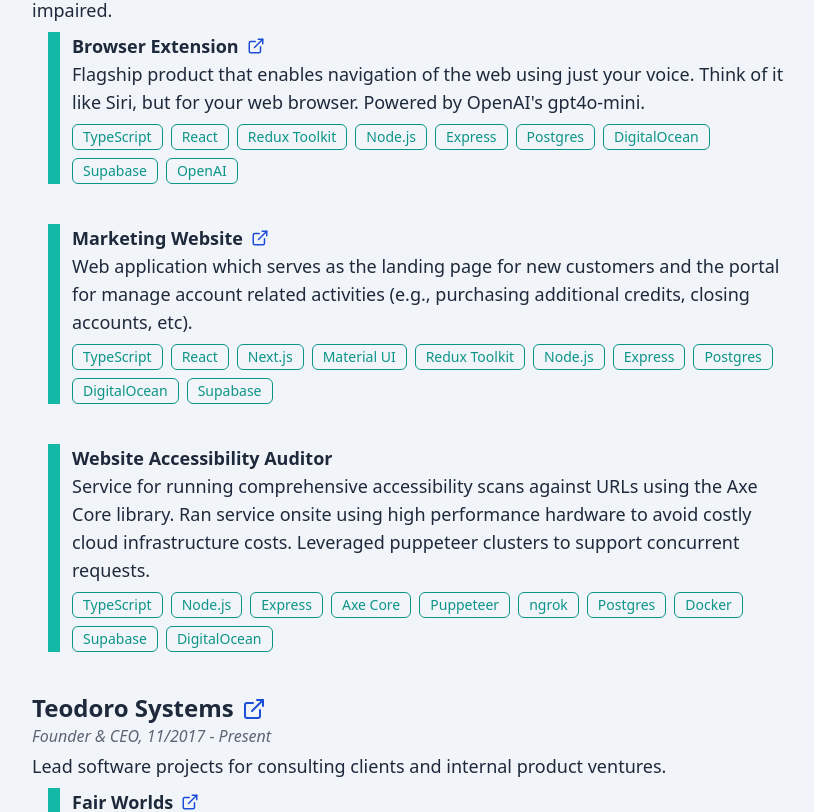
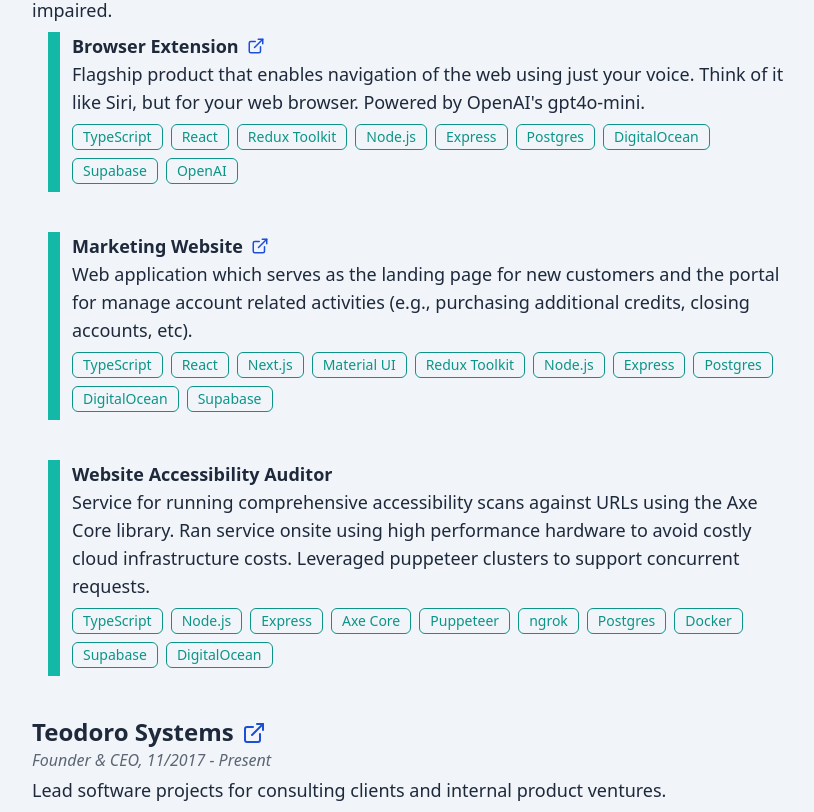
Before and after one commit to thechori/ryanteodoro.com-v2-frontend, a React (Vite) app: page / in a window 1280 px wide. Shown: the part 800-1612 px from the top of the page, without its empty margins (424-1238 px from the left). Built offline with nearby package versions, Linux system fonts and the light colour scheme.

Commit message:
add hint of padding to bottom of projects to match leading space at top for more balanced feel

```diff
--- a/src/components/experiences/index.tsx
+++ b/src/components/experiences/index.tsx
@@ -71,7 +71,7 @@ const Experiences = () => {
                       </div>
                       <div>{project.description}</div>
 
-                      <div className="flex flex-wrap gap-2 mt-2">
+                      <div className="flex flex-wrap gap-2 mt-2 pb-2">
                         {project.tags.map((element, index) => (
                           <Badge variant="outlineSecondary" key={index}>
                             {element}
--- a/src/components/projects/index.tsx
+++ b/src/components/projects/index.tsx
@@ -28,7 +28,7 @@ const Projects = () => (
           </div>
 
           <div>{project.description}</div>
-          <div className="flex flex-wrap gap-2 mt-2">
+          <div className="flex flex-wrap gap-2 mt-2 pb-2">
             {project.tags?.map((skill, index) => (
               <Badge variant="outlineSecondary" key={index}>
                 {skill}
```
